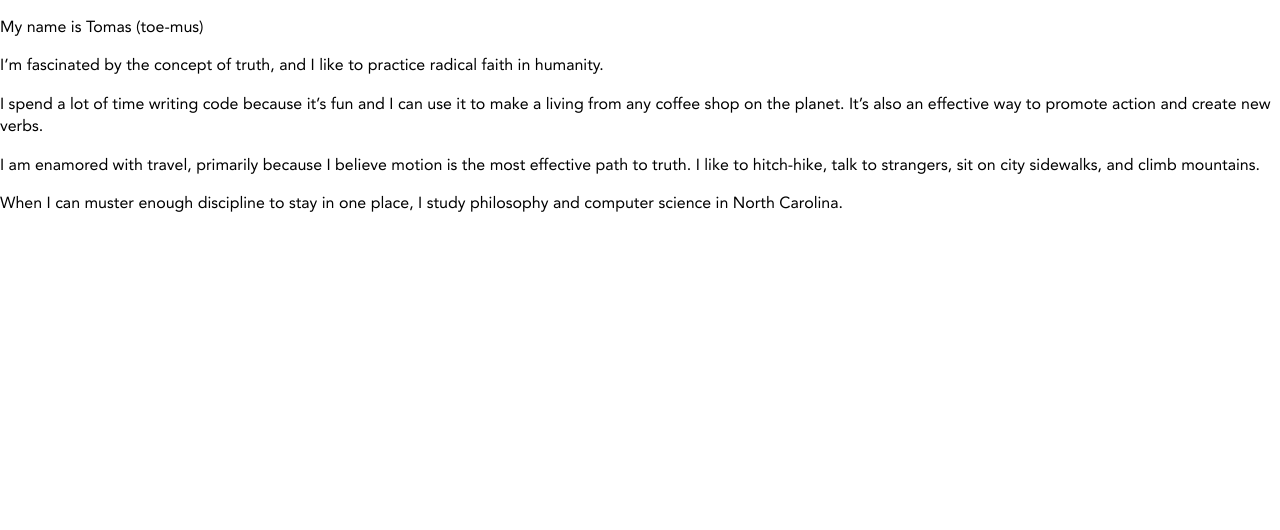
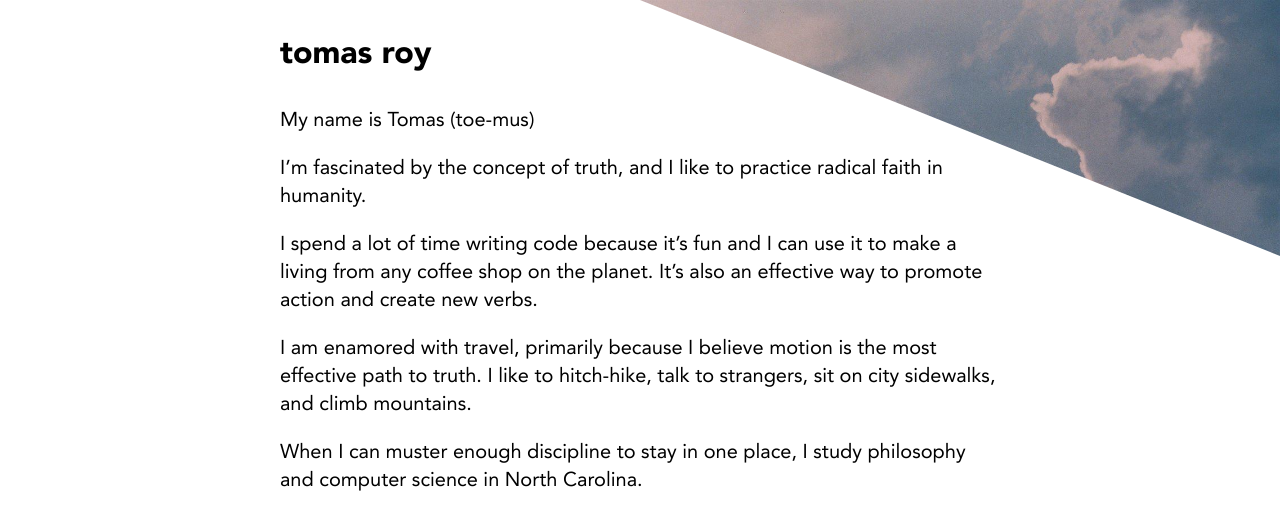
Before and after one commit to minicreative/tomasroy.com, a Jekyll site: the page built from index.md, in a window 1280 px wide. Shown: the top 530 px of the page. Built offline with Jekyll 4.4.1, drawn with Linux system fonts in a browser that asks for light colours.

Commit message:
basic templates update, corner style updated, navigation list

```diff
--- a/_includes/head.html
+++ b/_includes/head.html
@@ -17,11 +17,14 @@
 		<script type="text/javascript" src="/js/main.js"></script>
 
 	</head>
-	<body>
+	<body class="{{ page.id }}">
 
-		<div class="corner">
-			<div class="image" style="background-image:url('{{ site.corner_image }}')"></div>
-		</div>
+		<!-- Corner -->
+		<div class="corner" style="background-image:url('{{ site.corner_image }}')"></div>
 
+		<!-- Header -->
 		<header>
+			<div class="container">
+				<div class="title">{{ site.title }}</div>
+			</div>
 		</header>
--- a/_layouts/basic.html
+++ b/_layouts/basic.html
@@ -1,5 +1,9 @@
 {% include head.html %}
 
-	{{ page.content | markdownify }}
+	<div class="content">
+		<div class="container">
+			{{ page.content | markdownify }}
+		</div>
+	</div>
 
 {% include foot.html %}
--- a/css/main.scss
+++ b/css/main.scss
@@ -26,24 +26,10 @@ input:focus, textarea:focus {outline:none;}
 $pad: 30px; // default and standard
 $pad_: 20px; // tablet and mobile
 
-// Container Width Variables
-$default: 1140px;
-$standard: 960px;
-$tablet: 700px;
-$mobile: 400px;
-
 // breakpoint: reponsive adaptation mixin
 @mixin breakpoint($point) {
-	// standard
-	@if $point == l {
-        @media screen and (max-width: 1200px)  {@content;}
-    }
-	// table
-    @else if $point == m {
-        @media screen and (max-width: 1000px)  {@content;}
-    }
 	// mobile
-    @else if $point == s {
+    @if $point == s {
         @media screen and (max-width: 760px)  {@content;}
     }
 	// small mobile
@@ -54,23 +40,39 @@ $mobile: 400px;
 
 // Container
 .container {position:relative; margin:0px auto;
-	width:$default; // default width
-	@include breakpoint(l) {width:$standard;} // standard width
-	@include breakpoint(m) {width:$tablet;} // tablet width
-	@include breakpoint(s) {width:$mobile;} // mobile width
-	@include breakpoint(xs) {width:auto; margin:0px 20px;} // minimum width
+	width:720px; margin:0px auto;
+	@include breakpoint(s) {margin:0px $pad;}
+	@include breakpoint(xs) {margin:0px $pad_;}
 }
+
+// Spacing
+@mixin row {margin-top:$pad; @include breakpoint(s) {margin-top:$pad_;}}
 
 // Colors, Fonts, Frills =======================================================
 
 // Fonts
 body {font-family:'Avenir', 'Helvetica', 'Arial', sans-serif; font-size:16px; line-height:1.4;}
 
-// Header & Footer =============================================================
+// Basic Layout Elements ========================================================
+
 .corner {
-	.image {width:100%; height:100%; background-size:cover; background-repeat:no-repeat;
-		-webkit-clip-path: polygon(100% 0, 0 0, 100% 100%); clip-path: polygon(100% 0, 0 0, 100% 100%);}
+	position:absolute; top:0px; left:50%; width:50%; height:20vw;
+	background-size:cover; background-repeat:no-repeat;
+	-webkit-clip-path: polygon(100% 0, 0 0, 100% 100%); clip-path: polygon(100% 0, 0 0, 100% 100%);
 }
+
+header {
+	@include row;
+	.title {font-size:32px; font-weight:700; text-transform:lowercase;}
+	.navigation {}
+}
+
+.content {
+	@include row;
+}
+
+// Page-specific Styles ========================================================
+.home .content {font-size:20px;}
 
 // Imports =====================================================================
 @import "fonts";
```
Also changed, not shown: index.md (+1 -0 lines).
